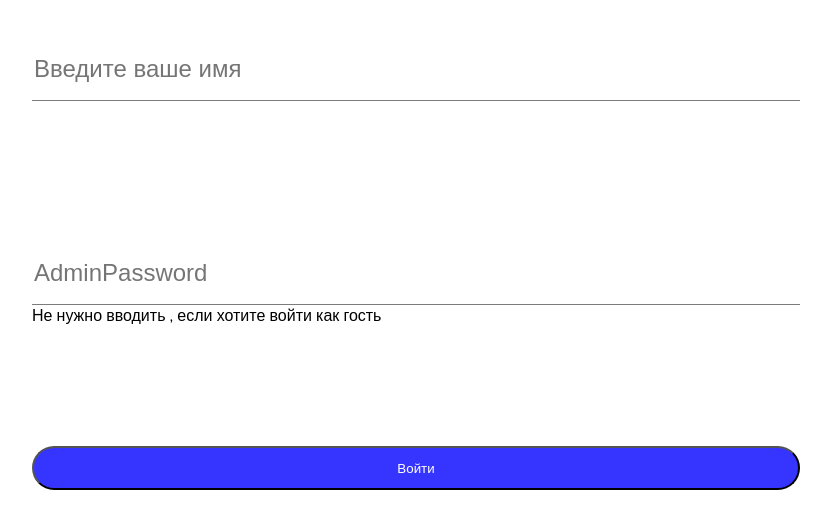
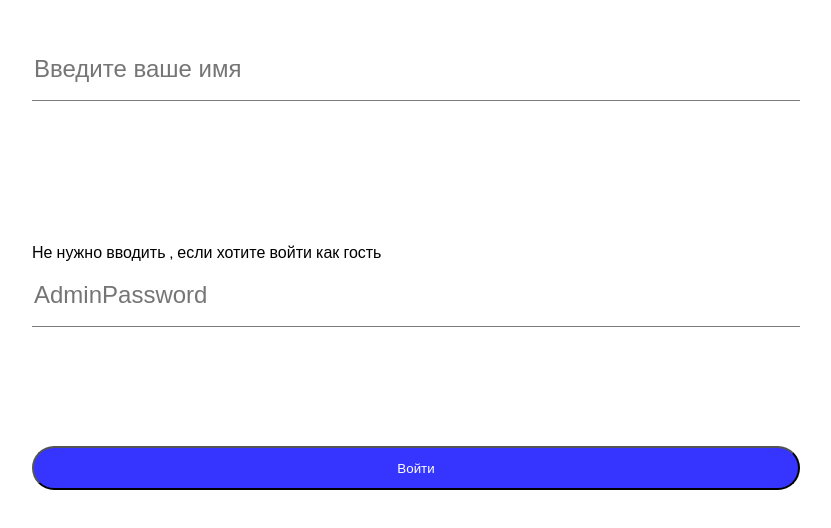
Before and after one commit to Artyomka2002/Real-Time-Chat, a React (Vite) app in the folder client/: page / in a window 1280 px wide. Shown: the part 136-664 px from the top of the page, without its empty margins (224-1055 px from the left). Built offline with nearby package versions, Linux system fonts and the light colour scheme; no server answers.

Commit message:
Authorization adjustment

```diff
--- a/client/src/UI/input/input.tsx
+++ b/client/src/UI/input/input.tsx
@@ -9,7 +9,7 @@ interface Props extends React.InputHTMLAttributes<HTMLInputElement> {
   placeholder: string;
   value?: string;
   onChange?: (e: React.ChangeEvent<HTMLInputElement>) => void;
-  setUsers?: (value: string) => void;
+  setUser?: (value: string) => void;
 }
 
 const Input: React.FC<Props> = ({
@@ -20,16 +20,15 @@ const Input: React.FC<Props> = ({
   error,
   value,
   onChange,
-  setUsers,
+  setUser,
   ...attrs
 }) => {
   const classes = classNames(cl.input, className);
 
   const handleChange = (e: React.ChangeEvent<HTMLInputElement>) => {
-    if (setUsers) setUsers(e.target.value);
+    if (setUser) setUser(e.target.value);
     if (onChange) onChange(e);
   };
-
   return (
     <div className={cl.inputWrapper}>
       {label && (
@@ -47,7 +46,7 @@ const Input: React.FC<Props> = ({
         onChange={handleChange}
         {...attrs}
       />
-      {error && <span className={cl.inputError}>{error}</span>}
+      {error && <span className={cl.inputError}>{"Введите имя чтобы войти!"}</span>}
     </div>
   );
 };
--- a/client/src/components/containerChat/containerChat.tsx
+++ b/client/src/components/containerChat/containerChat.tsx
@@ -61,7 +61,7 @@ const Chat: React.FC<ChatPropsType> = ({
           <Input
             id={"message"}
             value={message}
-            setUsers={setMessage}
+            setUser={setMessage}
             placeholder="Введите сообщение"
             className={cl.chatConteinerUnput}
           />
--- a/client/src/pages/start-pages/Autorization.tsx
+++ b/client/src/pages/start-pages/Autorization.tsx
@@ -8,6 +8,7 @@ const Autorization = () => {
   const navigate = useNavigate();
   const [user, setUser] = useState<string>("");
   const handleSubmit = (e: React.FormEvent<HTMLFormElement>) => {
+    if(!user) return alert('Введите свое имя!')
     e.preventDefault();
     localStorage.setItem("user", user);
     navigate("/chats");
@@ -23,13 +24,13 @@ const Autorization = () => {
               id={"startIdNames"}
               className={cl.unputs}
               value={user}
-              setUsers={setUser}
+              setUser={setUser}
             />
             <Input
               placeholder={"AdminPassword"}
               id={"startIdTel"}
               className={cl.unputs}
-              error="Не нужно вводить , если хотите войти как гость"
+              label ={"Не нужно вводить , если хотите войти как гость"}
               // Create an administration functionality
             />
             <button className={cl.buttonAutorization}>Войти</button>
```
